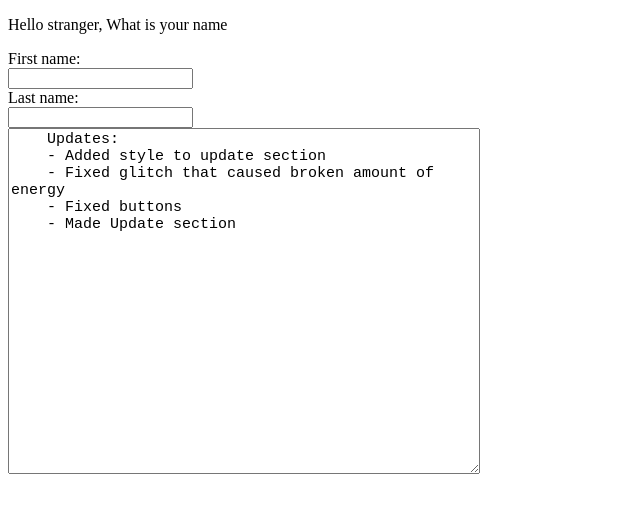
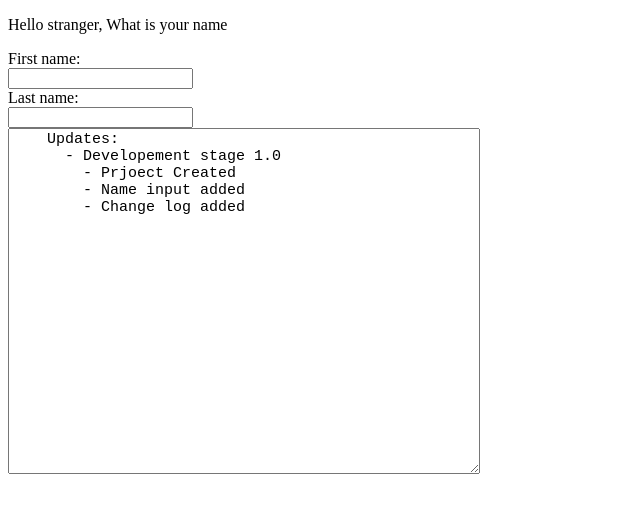
Before and after one commit to cheetahgaming/A-great-conquest, a plain HTML site: page index.html in a window 1280 px wide. Shown: the whole page, without its empty margins (0-640 px from the left). Drawn offline with Linux system fonts and the light colour scheme.

Commit message:
Update index.html

```diff
--- a/index.html
+++ b/index.html
@@ -1,7 +1,7 @@
 <!DOCTYPE html>
 <html>
   <head>
-    <title>Hopelessland</title>
+    <title>Strange room</title>
     <p> Hello stranger, What is your name<p>
     <form>
   First name:<br>
@@ -14,10 +14,10 @@
 
     <textarea rows="20" cols="50" style="font-size: 15px">
     Updates:
-    - Added style to update section
-    - Fixed glitch that caused broken amount of energy
-    - Fixed buttons
-    - Made Update section
+      - Developement stage 1.0
+        - Prjoect Created
+        - Name input added
+        - Change log added
     </textarea>
     <br><br>
   </body>
```
